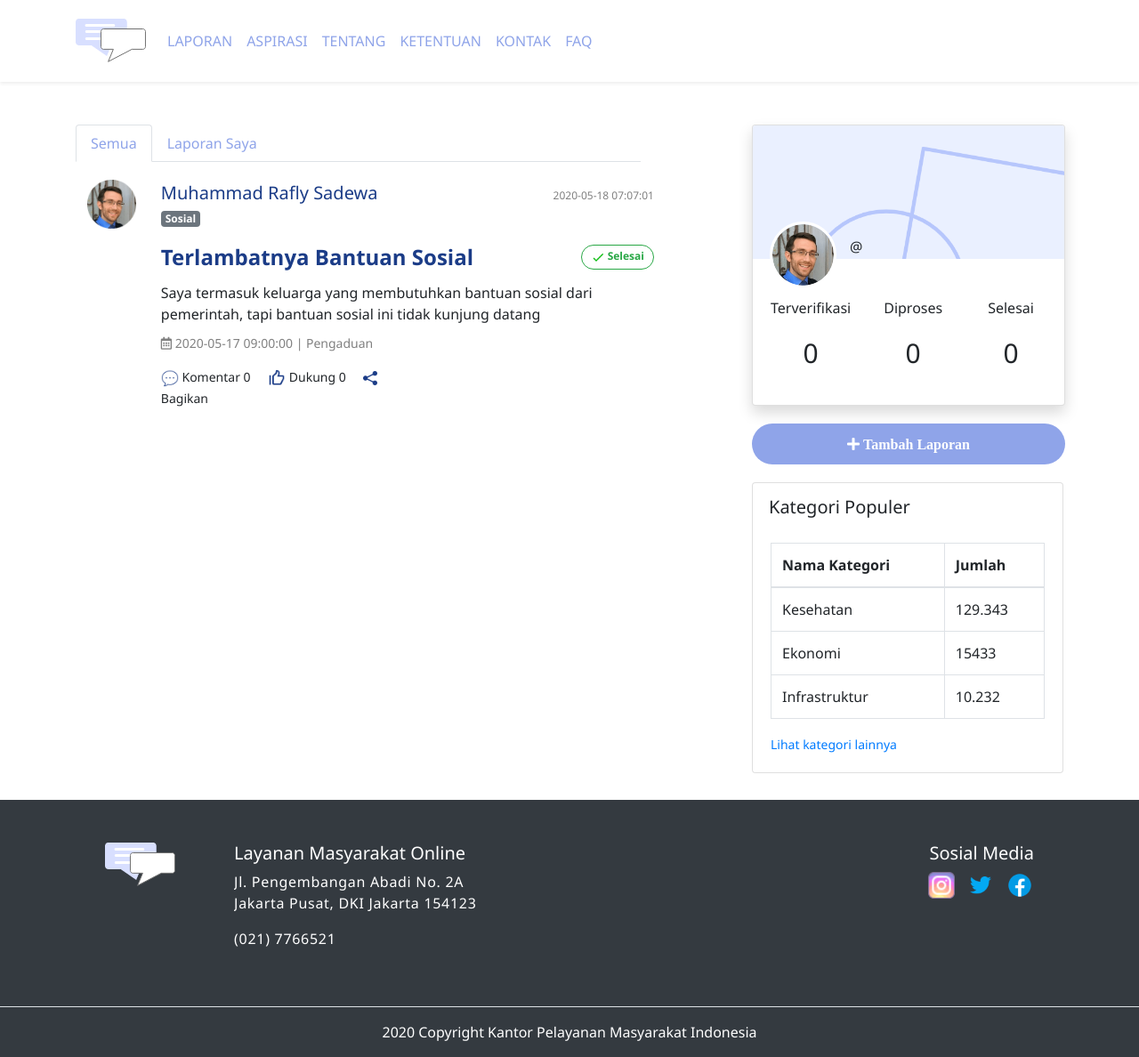
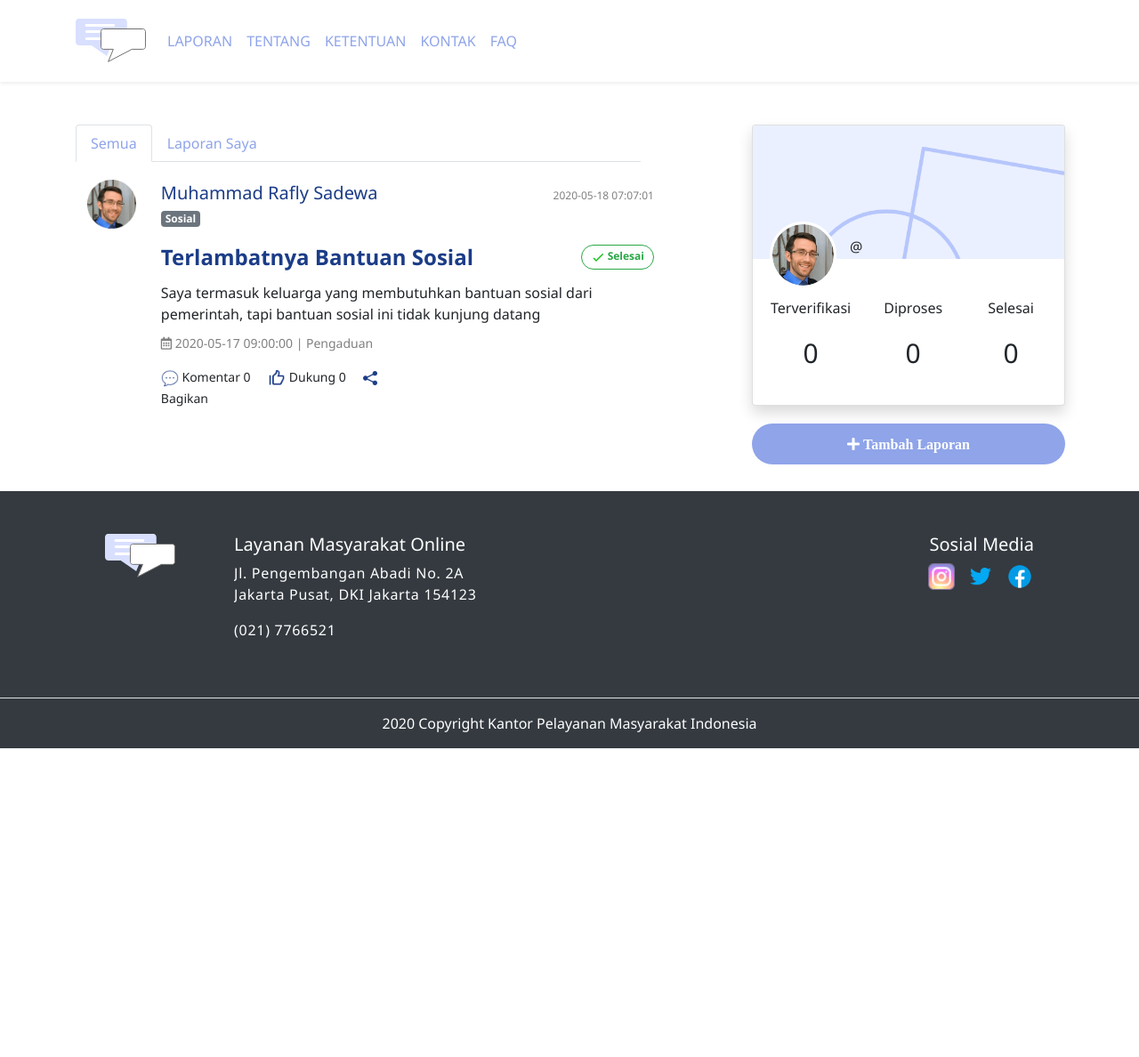
Before and after one commit to raflysdw25/sister-pengaduan, a PHP site: page /page_laporan.php in a window 1280 px wide. Shown: the whole page at 89% size. After the commit the page ends 841 px from the top, so only its background shows below. Run offline with PHP 8.4, Linux system fonts and the light colour scheme; data comes from the database, SQL or seed files in the repository; data that the repository does not hold is empty.

Commit message:
minor fix

```diff
--- a/layouts/navigation.php
+++ b/layouts/navigation.php
@@ -25,9 +25,6 @@
                 <!--jika sudah login -->
                 <li class="nav-item">
                     <a class="nav-link" href="page_laporan.php">LAPORAN</a>
-                </li>
-                <li class="nav-item">
-                    <a class="nav-link" href="tambah_aspirasi.php">ASPIRASI</a>
                 </li>
                 <!-- -->
                 <li class="nav-item">
--- a/page_laporan.php
+++ b/page_laporan.php
@@ -98,35 +98,6 @@
                         <div>
                             <a href="tambah_pengaduan.php" class="btn btn-cta" style="width:22rem;"><i class="fas fa-plus">   Tambah Laporan</i></a>
                         </div>
-                        <!-- Kategori Populer -->
-                        <div class="card" style="margin-top: 20px;">
-                            <h5 style="margin-left: 18px; margin-top: 15px;">Kategori Populer</h5>
-                            <div class="card-body">
-                                <table class="table table-bordered">
-                                    <thead>
-                                        <tr>
-                                        <th scope="col">Nama Kategori</th>
-                                        <th scope="col">Jumlah</th>
-                                        </tr>
-                                    </thead>
-                                    <tbody>
-                                        <tr>
-                                        <td>Kesehatan</td>
-                                        <td>129.343</td>
-                                        </tr>
-                                        <tr>
-                                        <td>Ekonomi</td>
-                                        <td>15433</td>
-                                        </tr>
-                                        <tr>
-                                        <td>Infrastruktur</td>
-                                        <td>10.232</td>
-                                        </tr>
-                                    </tbody>
-                                </table>
-                                <a href="#" style="text-decoration: none; font-size: 14px;">Lihat kategori lainnya</a>
-                            </div>
-                        </div>
                     </aside>
                 </div>
             </div>
```
Also changed, not shown: tambah_aspirasi.php (deleted, +0 -65 lines).
